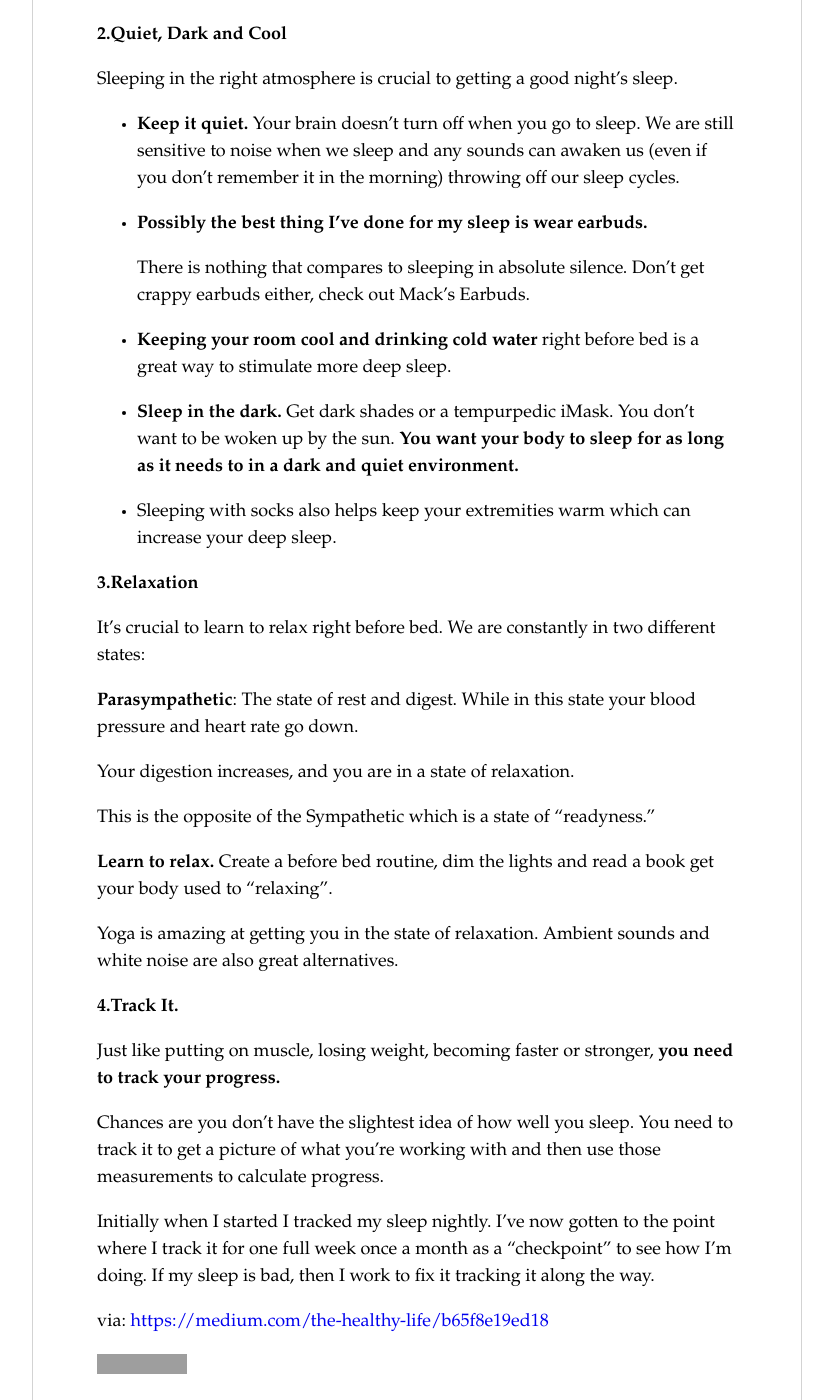
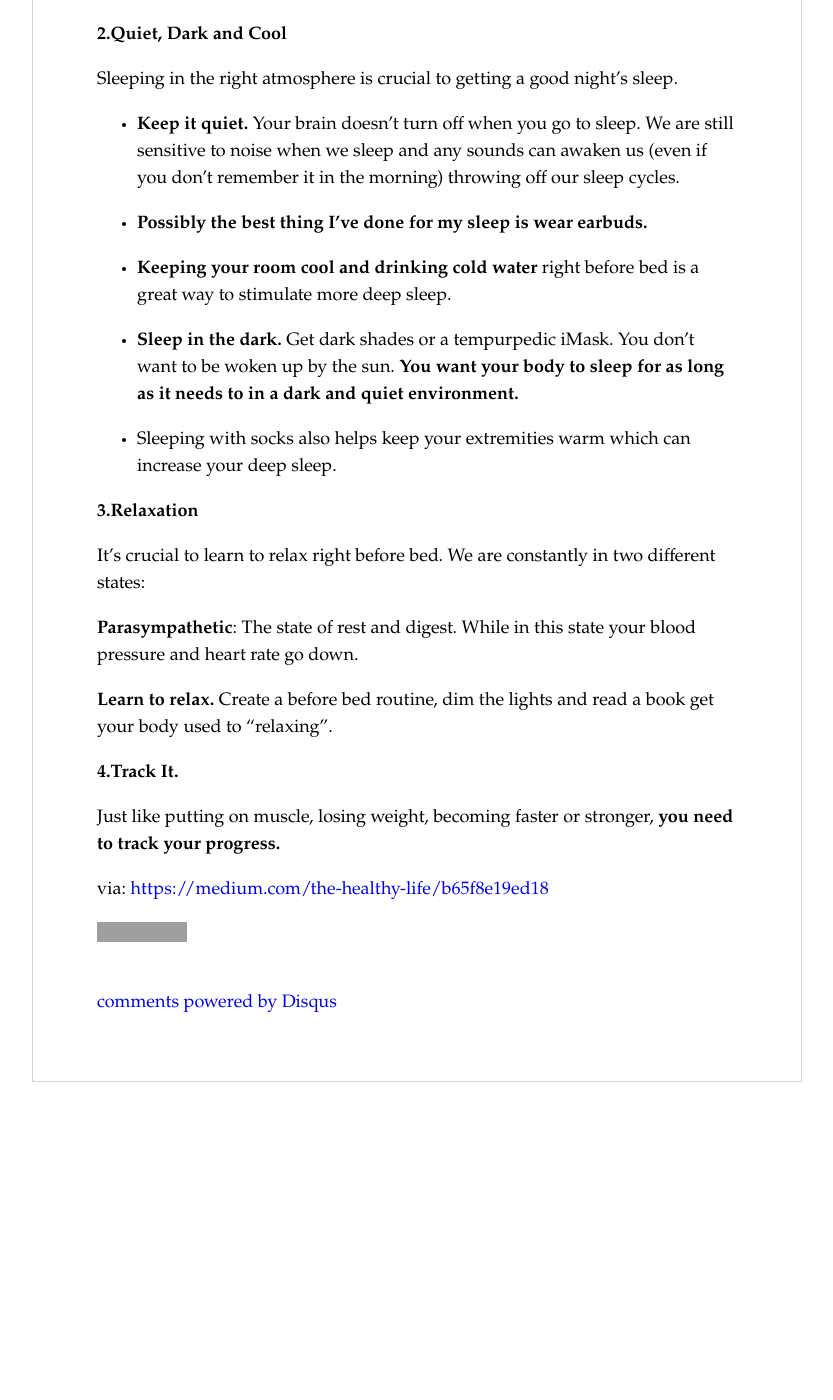
Before and after one commit to guojing0/guojing0.github.io, a Jekyll site: the page built from _posts/2013-04-30-four-things-on-sleep.md, in a window 1280 px wide and 1400 px high, scrolled down 624 px. Shown: the whole window, without its empty margins (223-1056 px from the left). Built offline with Jekyll 4.4.1, drawn with Linux system fonts in a browser that asks for light colours; comment, search, counter and statistics services are not loaded; after the commit the page ends 1706 px from its top, so only the background shows below that; grey boxes are pictures that could not be loaded.

Commit message:
blog changed.

```diff
--- a/_posts/2013-04-30-four-things-on-sleep.md
+++ b/_posts/2013-04-30-four-things-on-sleep.md
@@ -21,12 +21,9 @@ Consistency, consistency, consistency.
 
 Sleeping in the right atmosphere is crucial to getting a good night's sleep.
 
-
 + **Keep it quiet.** Your brain doesn't turn off when you go to sleep. We are still sensitive to noise when we sleep and any sounds can awaken us (even if you don't remember it in the morning) throwing off our sleep cycles.
 
 + **Possibly the best thing I've done for my sleep is wear earbuds.**
-
-  There is nothing that compares to sleeping in absolute silence. Don't get crappy earbuds either, check out Mack's Earbuds.
 
 + **Keeping your room cool and drinking cold water** right before bed is a great way to stimulate more deep sleep.
 
@@ -40,21 +37,10 @@ It's crucial to learn to relax right before bed. We are constantly in two differ
 
 **Parasympathetic**: The state of rest and digest. While in this state your blood pressure and heart rate go down.
 
-Your digestion increases, and you are in a state of relaxation.
-
-This is the opposite of the Sympathetic which is a state of "readyness.”
-
 **Learn to relax.** Create a before bed routine, dim the lights and read a book get your body used to "relaxing".
-
-Yoga is amazing at getting you in the state of
-relaxation. Ambient sounds and white noise are also great alternatives.
 
 **4.Track It.**
 
 Just like putting on muscle, losing weight, becoming faster or stronger, **you need to track your progress.**
 
-Chances are you don't have the slightest idea of how well you sleep. You need to track it to get a picture of what you're working with and then use those measurements to calculate progress.
-
-Initially when I started I tracked my sleep nightly. I've now gotten to the point where I track it for one full week once a month as a "checkpoint" to see how I'm doing. If my sleep is bad, then I work to fix it tracking it along the way.
-
 via: <https://medium.com/the-healthy-life/b65f8e19ed18>
```
